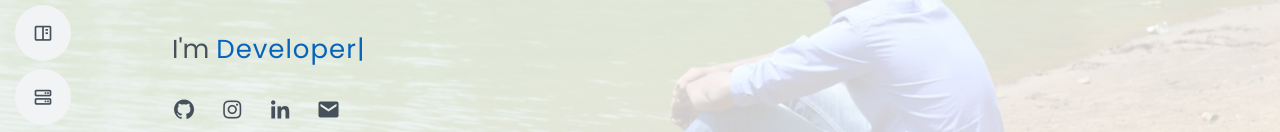
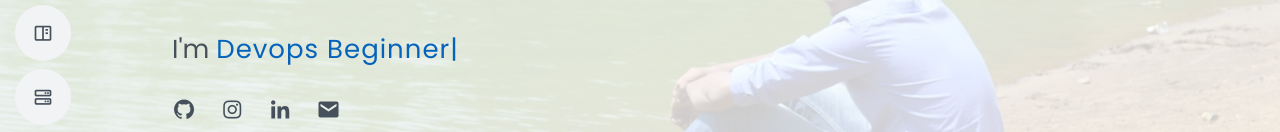
Before and after one commit to sandeshkota/sandeshkota.github.io, a plain HTML site: page index.html in a window 1280 px wide. Shown: the part 395-527 px from the top of the page. Drawn offline with nearby package versions, Linux system fonts and the light colour scheme.

Commit message:
Update index.html

```diff
--- a/index.html
+++ b/index.html
@@ -56,7 +56,7 @@
       <br />
       <h6>Success consists of going from failure to failure without loss of enthusiasm</h6>
       <br />
-      <p>I'm <span class="typed" data-typed-items="Designer, Developer, Sports Enthusiast"></span></p>
+      <p>I'm <span class="typed" data-typed-items="Developer, Devops Beginner, Craftsman, Sports Enthusiast"></span></p>
       <div class="social-links">
         <a href="https://github.com/sandeshkota" class="github"><i class="bx bxl-github"></i></a>
         <a href="https://www.instagram.com/sandesh.kota/" class="instagram"><i class="bx bxl-instagram"></i></a>
```
